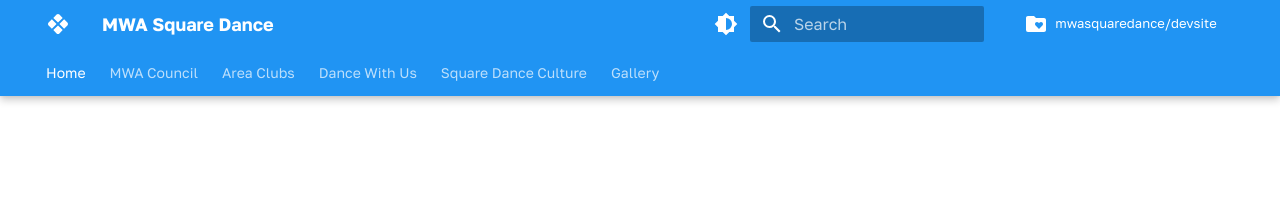
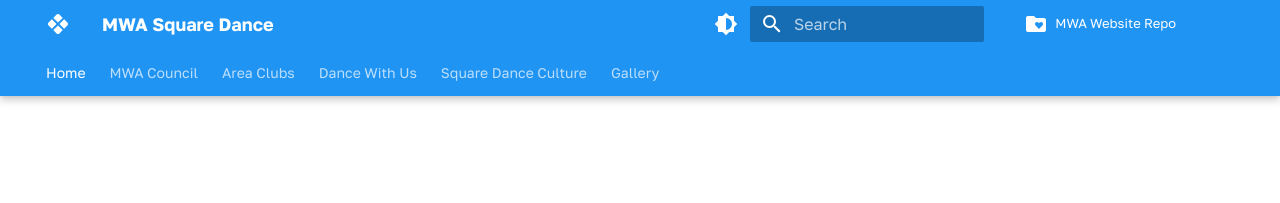
Before and after one commit to mwasquaredance/devsite, an MkDocs documentation site: the page built from docs/index.md, in a window 1280 px wide. Shown: the top 203 px of the page. Built offline with MkDocs 1.6.1 and Material for MkDocs 9.7.7, drawn with Linux system fonts in a browser that asks for light colours; comment, search, counter and statistics services are not loaded.

Commit message:
update repo link

```diff
--- a/mkdocs.yml
+++ b/mkdocs.yml
@@ -11,7 +11,7 @@ copyright: "Updated: September 2025 by Layhna"  # automatically added to footer
 
 
 # Repository
-repo_name: mwasquaredance/devsite
+repo_name: MWA Website Repo
 repo_url: https://github.com/mwasquaredance
 
 
```
